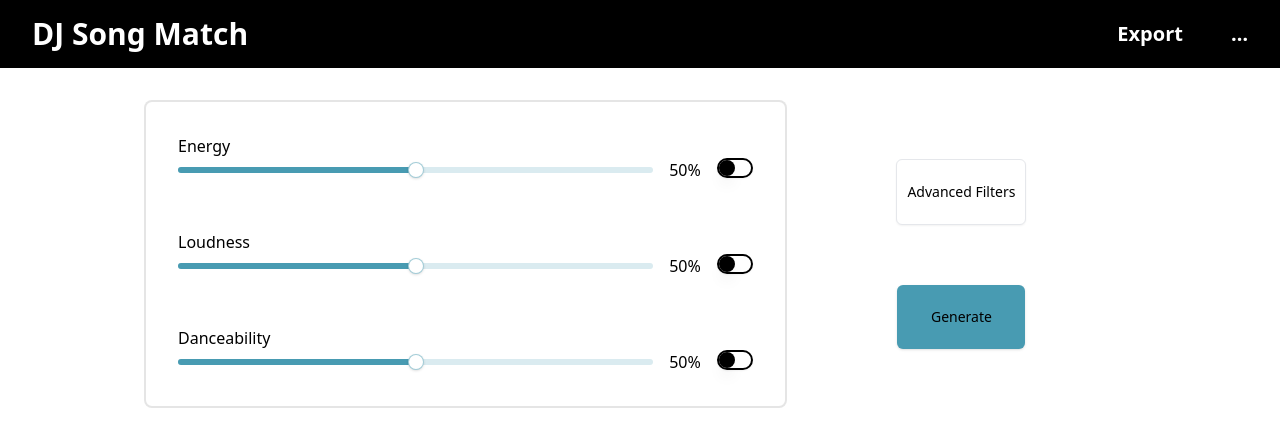
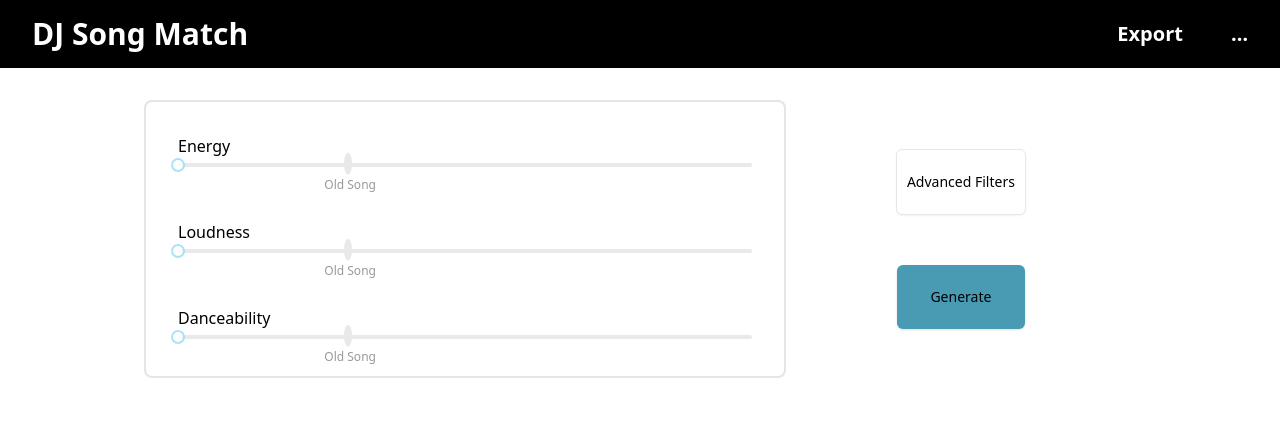
Before and after one commit to ChicoState/djsongmatch, a Next.js app: page / in a window 1280 px wide. Shown: the top 446 px of the page. Built offline with nearby package versions, Linux system fonts and the light colour scheme.

Commit message:
Tries out rc slider, gets a distinguishable mark

```diff
--- a/package.json
+++ b/package.json
@@ -27,6 +27,7 @@
         "esbuild": "^0.25.0",
         "lucide-react": "^0.476.0",
         "next": "15.1.7",
+        "rc-slider": "^11.1.8",
         "react": "^18.0.0",
         "react-dom": "^18.0.0",
         "sqlite": "^5.1.1",
--- a/src/app/page.tsx
+++ b/src/app/page.tsx
@@ -1,21 +1,32 @@
 "use client";
 
-import { Slider } from "@/components/ui/slider";
 import "./globals.css";
 import { useState } from "react";
 import { Switch } from "@/components/ui/switch";
 import { Button } from "@/components/ui/button";
+import "rc-slider/assets/index.css";
+import Slider from "rc-slider";
 
 function SliderWithLabel({ label }: { label: string }) {
   const [value, setValue] = useState([50]);
   const [checked, setChecked] = useState(false);
+  const marks = {
+    30: {
+      label: "Old Song",
+    },
+  };
   return (
     <div className="flex flex-col">
       <label>{label}</label>
       <div className="flex flex-row gap-4">
-        <Slider defaultValue={value} onValueChange={setValue} />
-        <label>{value}%</label>
-        <Switch onCheckedChange={setChecked} />
+        <Slider
+          marks={marks}
+          dotStyle={{
+            scale: 2,
+            height: "8pt",
+            width: "1px",
+          }}
+        />
       </div>
     </div>
   );
@@ -23,7 +34,7 @@ function SliderWithLabel({ label }: { label: string }) {
 
 function SliderArea() {
   return (
-    <div className="flex flex-col gap-12 p-8 rounded-lg bg-background grow-[6] border-2 border-foreground border-opacity-10">
+    <div className="flex flex-col gap-12 p-8 rounded-lg border-2 border-opacity-10 bg-background grow-[6] border-foreground">
       <SliderWithLabel label="Energy" />
       <SliderWithLabel label="Loudness" />
       <SliderWithLabel label="Danceability" />
```
Also changed, not shown: 1 other file (tests, documents, lock files or other folders).
